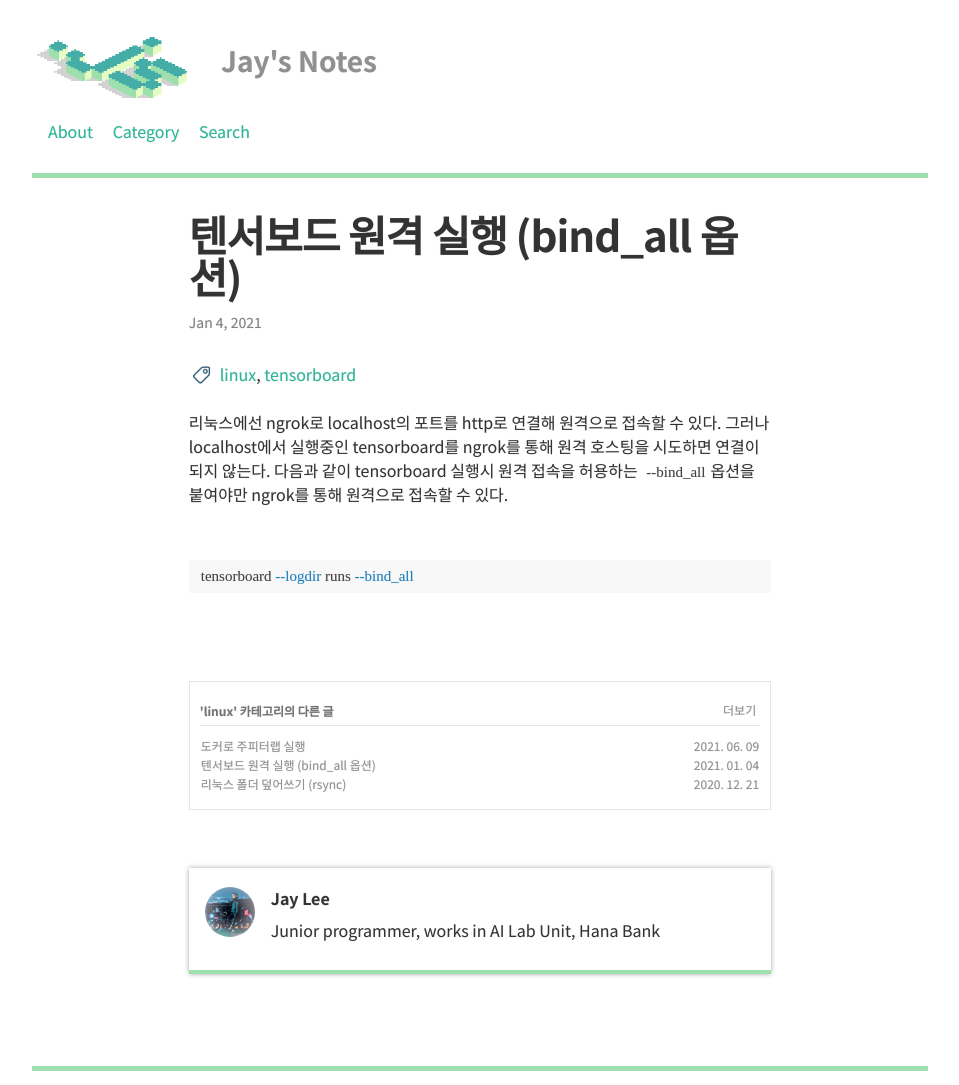
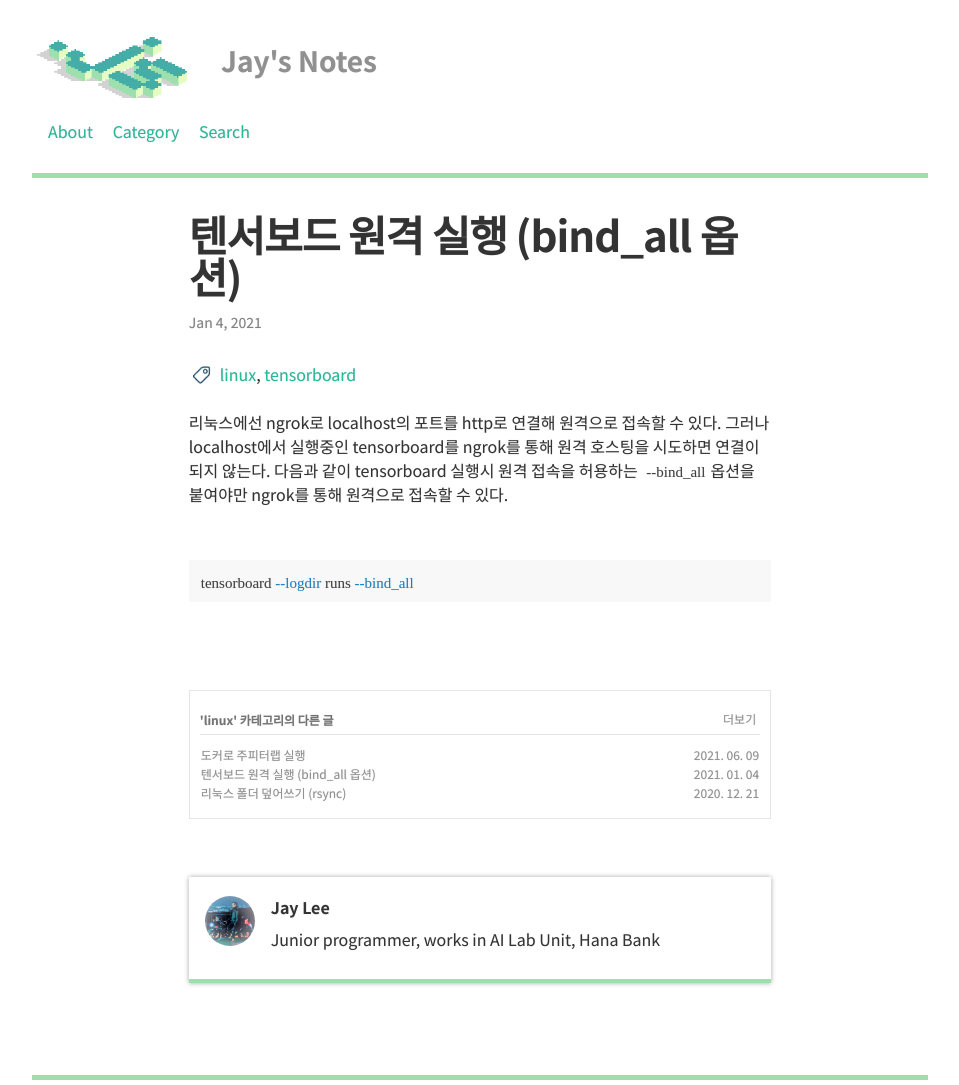
Before and after one commit to Clarit7/clarit7.github.io, a Jekyll site: the page built from _posts/2021-01-04-tensorboard_bind_all.md, in a window 1280 px wide. Shown: the whole page, without its empty margins (160-1119 px from the left). Built offline with Jekyll 4.4.1, drawn with Linux system fonts in a browser that asks for light colours; some web fonts are replaced; comment, search, counter and statistics services are not loaded.

Commit message:
code block styling

```diff
--- a/_sass/_code.scss
+++ b/_sass/_code.scss
@@ -1,5 +1,7 @@
 pre.highlight {
     position: relative;
+    padding-top: 15px;
+    padding-bottom: 10px;
 
     // copy code to clipboard
     .copy {
```
